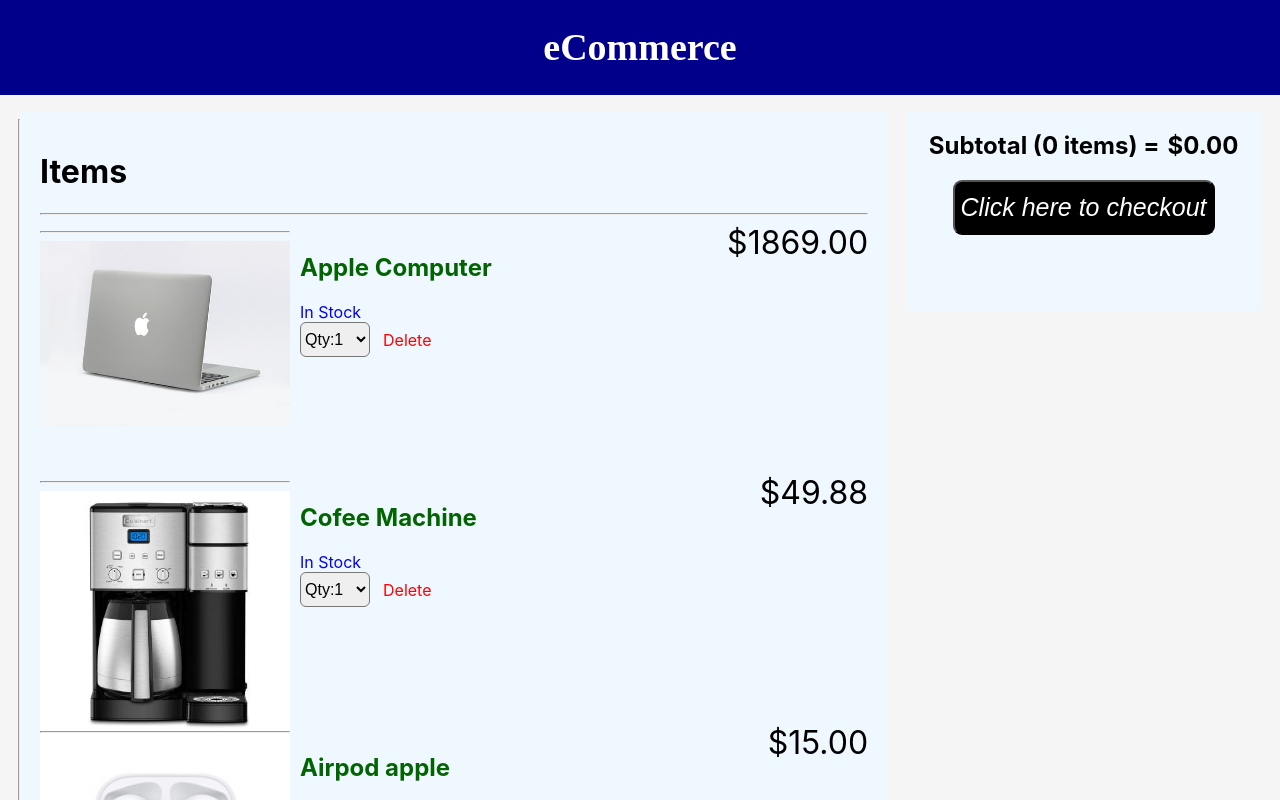
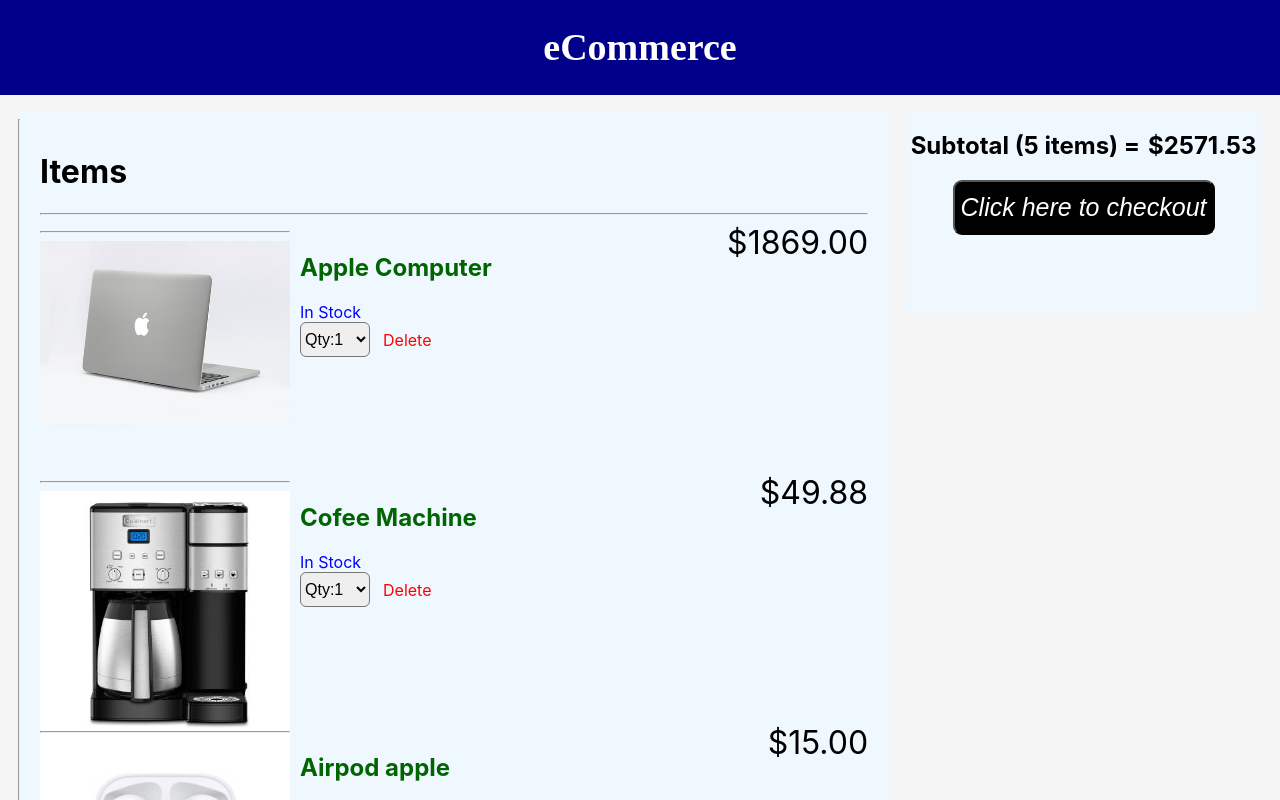
Before and after one commit to bistmadhav/Code-, a React (Create React App) app: page / in a window 1280 px wide. Shown: the top 800 px of the page. Built offline with nearby package versions, Linux system fonts and the light colour scheme.

Commit message:
Added: Onclick

```diff
--- a/src/App.js
+++ b/src/App.js
@@ -1,5 +1,5 @@
 import React, {useState} from 'react'
-import logo from './logo.svg';
+
 import './App.css';
 import Header from './components/Header';
 import CartItems from './components/CartItems';
@@ -7,7 +7,7 @@ import CartTotalBlance from './components/CartTotalBlance';
 import data from './Data'
 
 function App() {
-  const [cartItems, setCartItems] = useState(data);
+  const [cartItems, setCartIems] = useState(data);
 
   return (
     <div className="App">
@@ -16,7 +16,7 @@ function App() {
         <hr/>
        <CartItems  items = {cartItems}/>
 
-       <CartTotalBlance/>
+       <CartTotalBlance items = {cartItems}/>
       </div>
       </div>
   );
--- a/src/components/CartItems.js
+++ b/src/components/CartItems.js
@@ -1,19 +1,27 @@
 import React from 'react'
 import './CartItems.css'
 
-function CartItems({items}) {
+
+
+function CartItems({items}){
+
+    const changingItem = (e) =>
+    {
+         console.log(e.target.value)
+    }
 
     return (
         <div className = "list_Of_Items">
             <h1>Items</h1>
             <hr />
-    { items.map((item) =>
+    { items.map((item, index,changingItem) =>
+
 
             <div className = "Ind_Product">
 
             <div className = "ImageOfProduct">
                <hr/>
-                 <img src = {process.env.PUBLIC_URL + '/items/'+ item.image} />
+                 <img src = {process.env.PUBLIC_URL + '/items/'+ item.image} alt=""/>
             </div>
                 <div className = "iteamInfo">
                     <div className = "typeOfGrocery">
@@ -25,7 +33,11 @@ function CartItems({items}) {
                    </div>
                    <div className = "option">
                      <div  className = "number">
-                                <select className ="opt">
+                                <select
+
+
+                            value= {item.quantity}
+                                className ="opt">
                                     <option  value="1"> Qty:1</option>
                                     <option  value="1"> Qty:2</option>
                                     <option  value="1"> Qty:3</option>
@@ -49,12 +61,19 @@ function CartItems({items}) {
                     ${item.price}
                 </div>
 
+
            </div>
+
+
+
     )}
 
          </div>
 
  )
+
+
+
 }
 
 export default CartItems
--- a/src/components/CartTotalBlance.js
+++ b/src/components/CartTotalBlance.js
@@ -1,12 +1,25 @@
 import React from 'react'
 import './CartTotalBlance.css'
 
-function CartTotalBlance() {
+
+
+
+function CartTotalBlance({items}) {
+
+const totalBlance =() =>
+{
+   let totalMoney =0;
+   items.forEach((item) =>{
+      totalMoney += (item.price * item.quantity)
+   })
+   return totalMoney;
+}
+
     return (
         <div className = "total_blance">
-             <h2> Subtotal (0 items) =
+             <h2> Subtotal ({items.length} items) =
                  <span className = "Totalbalnce">
-                     $0.00
+                     ${totalBlance()}
                  </span>
              </h2>
              <button className = "btn">
```
Also changed, not shown: src/components/ind_Iteam.js (+5 -11 lines), 1 other file (tests, documents, lock files or other folders).
